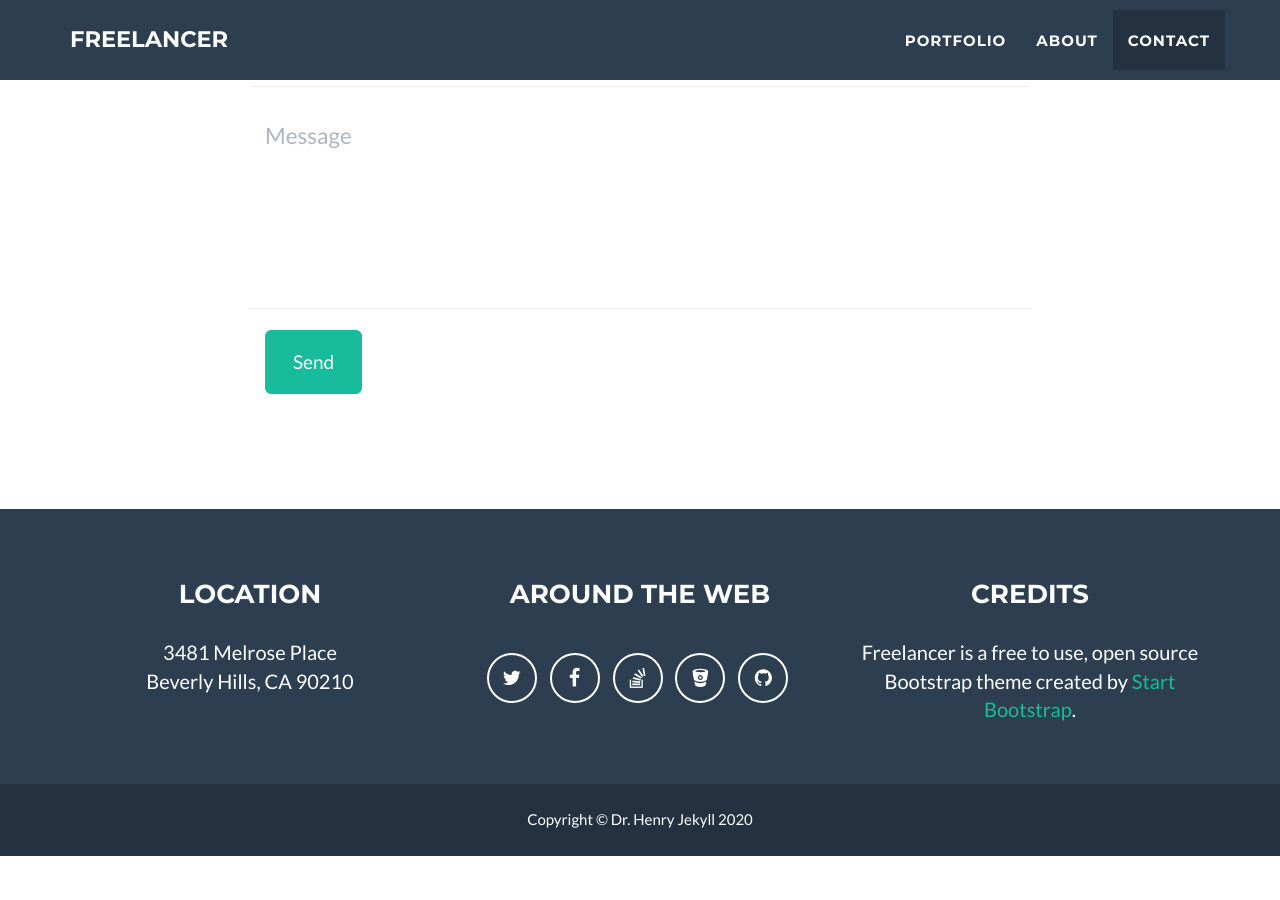
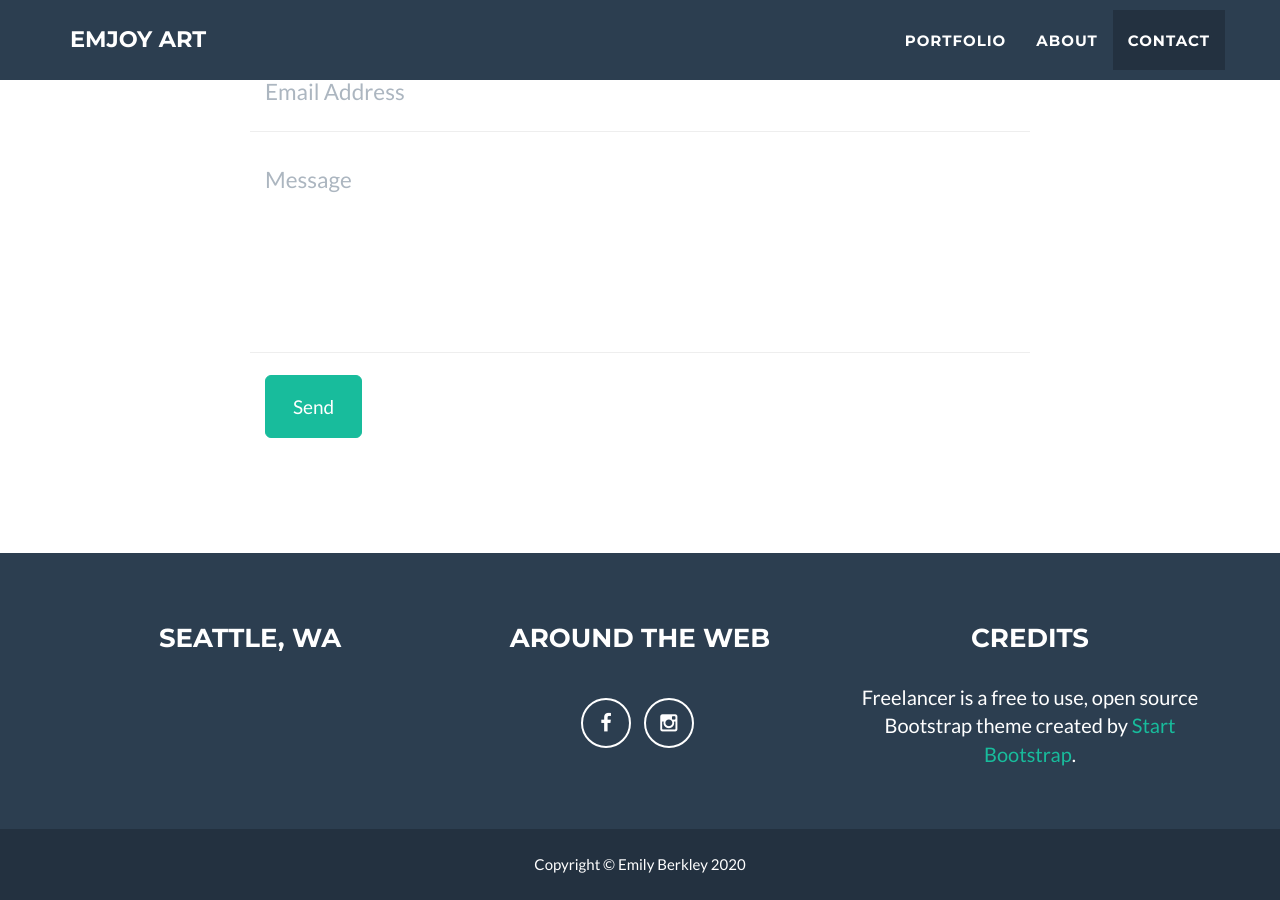
Before and after one commit to brennenberkley/emjoyart.com, a Jekyll site: the page built from _posts/2014-07-18-project-1.markdown, in a window 1280 px wide and 900 px high, scrolled down 2536 px. Built offline with Jekyll 4.4.1, drawn with Linux system fonts in a browser that asks for light colours; before the commit the page ends 3392 px from its top, so only the background shows below that; some of the changed text lies outside the part shown.

Commit message:
Website updates

```diff
--- a/_config.yml
+++ b/_config.yml
@@ -1,11 +1,11 @@
 # Site settings
-title: Freelancer
-email: your-email@domain.com
-url: https://github.com/jeromelachaud/freelancer-theme
+title: Emjoy Art
+email: commisions@emjoyart.com
+url: https://www.emjoyart.com
 description: "Write an awesome description for your new site here. You can edit this line in _config.yml. It will appear in your document head meta (for Google search results) and in your feed.xml site description."
-keywords: "your keywords, separated by commas"
-skills: "Web Developer - Graphic Artist - User Experience Designer"
-meta_author: LastName FirstName
+keywords: "artist"
+skills: "Artist"
+meta_author: Berkley Emily
 
 # Google webmaster tools
 google_verify:
@@ -19,10 +19,6 @@
 # - comment the line below if you want to stick with the default PHP contact form
 contact: static
 
-# If you use disqus you need disqus shortname
-# https://help.disqus.com/customer/portal/articles/466208
-disqus_shortname: myshortname
-
 # Color settings (hex-codes without the leading hash-tag)
 color:
   primary: 18bc9c #80B3FF
@@ -32,28 +28,17 @@
 
 # Footer settings
 footer:
-  copyright: Dr. Henry Jekyll
-  location: Location
+  copyright: Emily Berkley
+  location: Seattle, WA
   social: Around the Web
   credits: Credits
 
 # Social networks usernames (many more available: google-plus, flickr, dribbble, pinterest, instagram, tumblr, linkedin, etc.)
 social:
-  - title: twitter
-    url: http://twitter.com/jekyllrb
   - title: facebook
-    url:
-  - title: stack-overflow
-    url: http://stackoverflow.com/questions/tagged/jekyll
-  - title: bitbucket
-    url: http://bitbucket.org/jekyll
-  - title: github
-    url: http://github.com/jekyll
-
-# Postal address (add as many lines as necessary)
-address:
-  - line: 3481 Melrose Place
-  - line: Beverly Hills, CA 90210
+    url: https://www.facebook.com/emjoyart/
+  - title: instagram
+    url: https://www.instagram.com/emjoyart/
 
 # Credits content
 credits: 'Freelancer is a free to use, open source Bootstrap theme created by <a href="http://startbootstrap.com">Start Bootstrap</a>.'
--- a/_includes/header.html
+++ b/_includes/header.html
@@ -3,7 +3,7 @@
   <div class="container">
     <div class="row">
       <div class="col-lg-12">
-        <img class="img-responsive" src="img/profile.png" alt="profile-pic" />
+        <img class="img-responsive" style="max-width: 300px" src="img/profile.png" alt="profile-pic" />
         <div class="intro-text">
           <span class="name">{{ site.title }}</span>
           <hr class="star-light" />
```
Also changed, not shown: Welcome.jpg (added), img/profile.png, img/profile_old.png (added).
